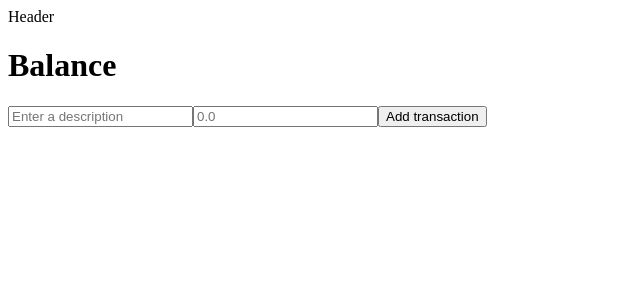
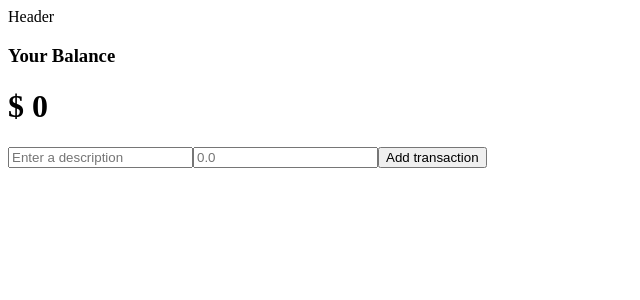
Before and after one commit to Anderson0x07/expense-manager, a React (Vite) app: page / in a window 1280 px wide. Shown: the top 300 px of the page, without its empty margins (0-640 px from the left). Built offline with nearby package versions, Linux system fonts and the light colour scheme.

Commit message:
The balance calculation is performed

```diff
--- a/src/components/Balance.jsx
+++ b/src/components/Balance.jsx
@@ -1,12 +1,16 @@
 import { useGlobalState } from "../context/GlobalState";
 
 const Balance = () => {
+  const { transactions } = useGlobalState();
 
-    const data = useGlobalState()
+  const amount = transactions.map((item) => item.amount);
+
+  const total = amount.reduce((acc, item) => (acc += item), 0);
 
   return (
     <div>
-      <h1>Balance</h1>
+      <h3>Your Balance</h3>
+      <h1>$ {total.toLocaleString()}</h1>
     </div>
   );
 };
--- a/src/components/transactions/TransactionForm.jsx
+++ b/src/components/transactions/TransactionForm.jsx
@@ -13,7 +13,7 @@ const TransactionForm = () => {
         addTransaction({
             id: window.crypto.randomUUID(),
             description,
-            amount,
+            amount: +amount,
         })
     }
 
```
